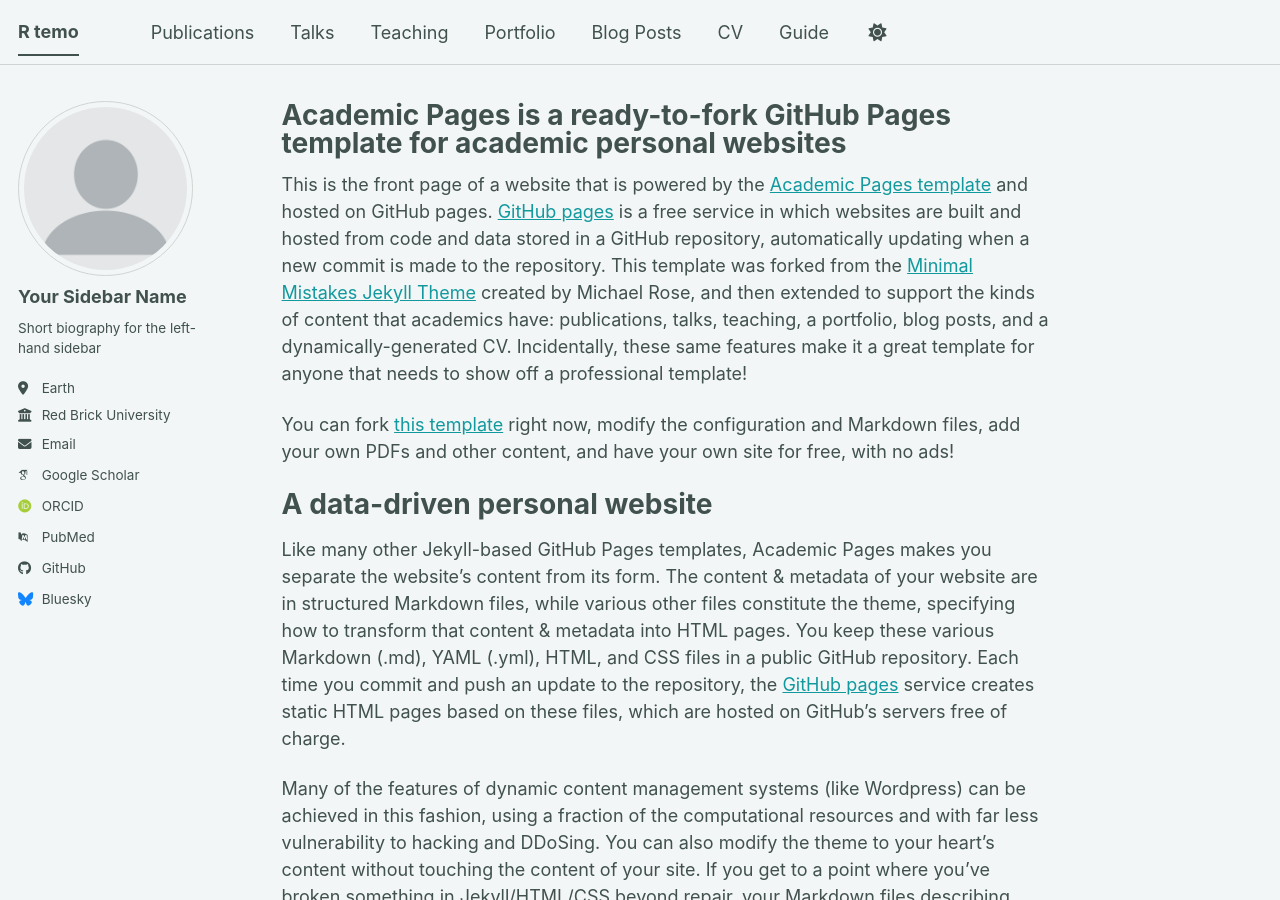
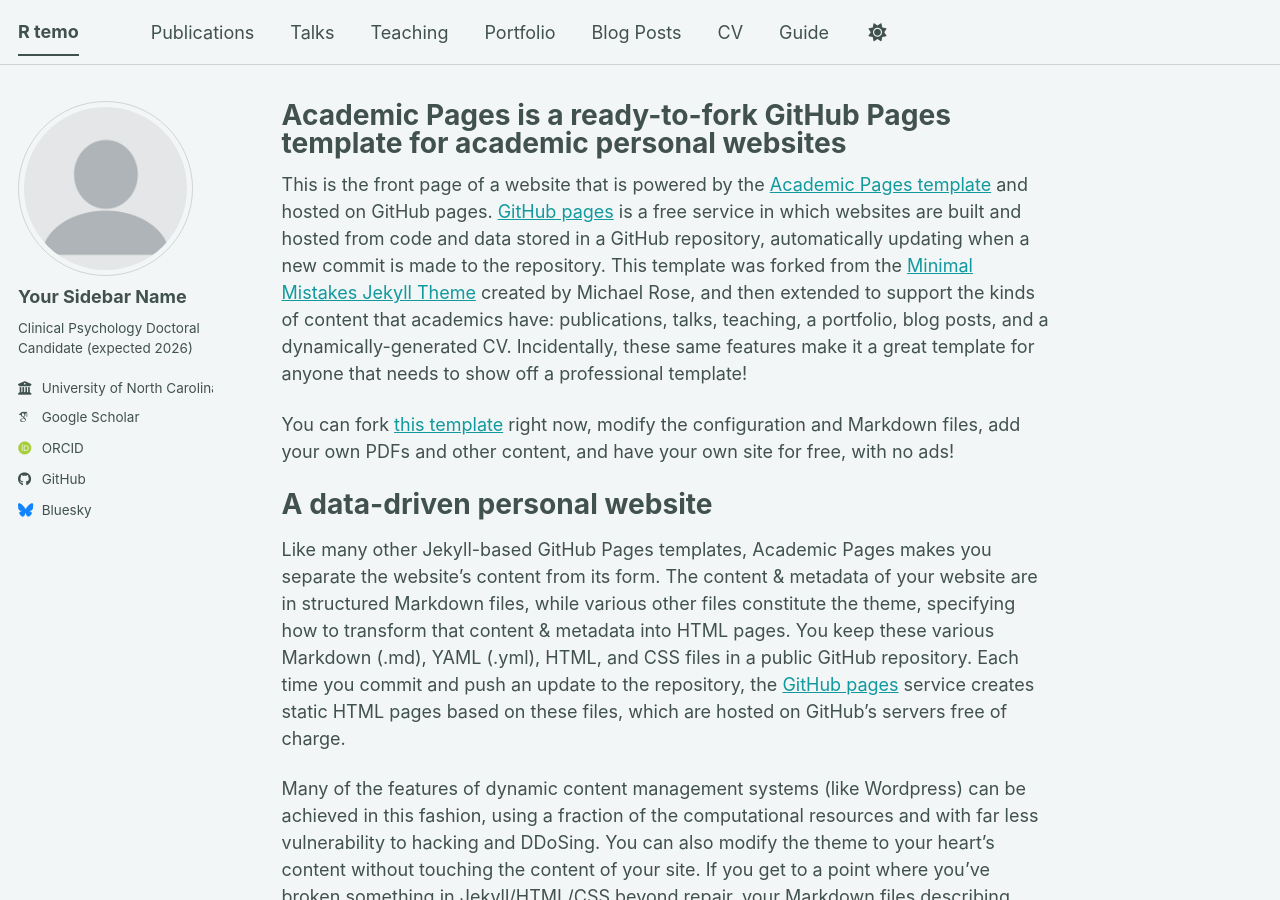
Before and after one commit to ruofanma/ruofanma.github.io, a Jekyll site: the page built from _pages/about.md, in a window 1280 px wide and 900 px high. Built offline with Jekyll 4.4.1, drawn with Linux system fonts in a browser that asks for light colours; some web fonts are replaced; a script bundle is joined from its source files by our own code; library files that are not in the unit come from our copies.

Commit message:
Update _config.yml

```diff
--- a/_config.yml
+++ b/_config.yml
@@ -26,22 +26,22 @@
   avatar           : "profile.png"
   name             : "Your Sidebar Name"
   pronouns         : # example: "she/her"
-  bio              : "Short biography for the left-hand sidebar"
-  location         : "Earth"
-  employer         : "Red Brick University"
+  bio              : "Clinical Psychology Doctoral Candidate (expected 2026)"
+  location         : # "Earth"
+  employer         : "University of North Carolina at Chapel Hill"
   uri              : # URL
-  email            : "none@example.org"
+  email            : # "maruofanX [at] adY.uncZ.edu (delete X, Y, and Z)"
 
   # Academic websites
   academia         : # URL
   arxiv            : # URL - Update with the correct link to your profile
-  googlescholar    : "https://scholar.google.com/citations?user=PS_CX0AAAAAJ"
+  googlescholar    : "https://scholar.google.com/citations?user=DxoiQ3IAAAAJ&hl=en&oi=ao"
   inspire-hep      : # URL
   impactstory      : # URL
-  orcid            : "https://orcid.org/yourorcidurl"
+  orcid            : "https://orcid.org/0000-0002-2909-1458"
   semantic         : # URL
   ssrn             : # URL
-  pubmed           : "https://www.ncbi.nlm.nih.gov/pubmed/?term=john+snow"
+  pubmed           : # "https://www.ncbi.nlm.nih.gov/pubmed/?term=john+snow"
   researchgate     : # URL
   scopus           : # URL
   zotero           : # URL
@@ -51,13 +51,13 @@
   bitbucket        : # Username - Update with your username on the site
   codepen          : # Username
   dribbble         : # Username
-  github           : "academicpages"
+  github           : "ruofanma"
   kaggle           : # Username
   stackoverflow    : # User number or user number and name (i.e., use "1" or "1/jeff-atwood")
 
   # Social media
   artstation       : # Username
-  bluesky          : "bsky.app" # Replace this with you Bluesky username
+  bluesky          : "maruofan.bsky.social" # Replace this with you Bluesky username
   facebook         : # Username
   flickr           : # Username
   foursquare       : # Username
```
